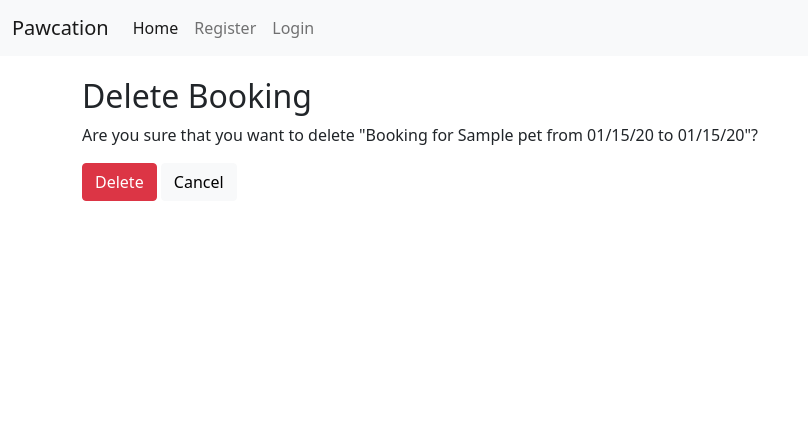
After one commit to ilaria-barletta/pawcation, a Django app: page /bookings/delete/1/ in a window 1280 px wide. The commit adds this page. Shown: the top 441 px of the page, without its empty margins (0-808 px from the left). Run offline with Django 3.2, Linux system fonts and the light colour scheme; tables that the repository leaves empty hold one stand-in row (values such as "Sample post"); some libraries are stand-ins or nearby versions.

Commit message:
add view for deleting bookings

```diff
--- a/bookings/urls.py
+++ b/bookings/urls.py
@@ -15,4 +15,5 @@ urlpatterns = [
     path("pets/delete/<pk>/", views.DeletePet.as_view(), name="delete_pet"),
     path("new-booking", views.NewBooking.as_view(), name="new_booking"),
     path("bookings/update/<pk>/", views.UpdateBooking.as_view(), name="update_booking"),
+    path("bookings/delete/<pk>/", views.DeleteBooking.as_view(), name="delete_booking"),
 ]
--- a/bookings/views.py
+++ b/bookings/views.py
@@ -138,3 +138,10 @@ class UpdateBooking(generic.edit.UpdateView):
         kwargs = super(UpdateBooking, self).get_form_kwargs()
         kwargs['user'] = self.request.user
         return kwargs
+
+
+class DeleteBooking(generic.edit.DeleteView):
+    model = Booking
+    template_name = "delete_booking.html"
+    success_url = '/bookings'
+    context_object_name = 'booking'
--- a/templates/bookings.html
+++ b/templates/bookings.html
@@ -11,6 +11,7 @@
                 <div class="card-body">
                     <h5 class="card-title">{{booking}}</h5>
                     <a href="{% url 'update_booking' booking.id %}" class="btn btn-primary">Edit</a>
+                    <a href="{% url 'delete_booking' booking.id %}" class="btn btn-danger">Delete</a>
                 </div>
             </div>
             {% endfor %}
--- /dev/null
+++ b/templates/delete_booking.html
@@ -0,0 +1,21 @@
+<!-- This template is the form for deleting bookings -->
+
+{% extends "base.html" %}
+
+{% block content %}
+
+<div class="container">
+    <div class="row">
+        <div class="col">
+            <form method="post" style="margin-top: 1.3em;">
+                {% csrf_token %}
+                <h2>Delete Booking</h2>
+                <p>Are you sure that you want to delete "{{booking}}"?</p>
+                <button type="submit" class="btn btn-danger">Delete</button>
+                <a class="btn btn-light" href="{% url 'bookings' %}" role="button">Cancel</a>
+            </form>
+        </div>
+    </div>
+</div>
+
+{%endblock%}
```
